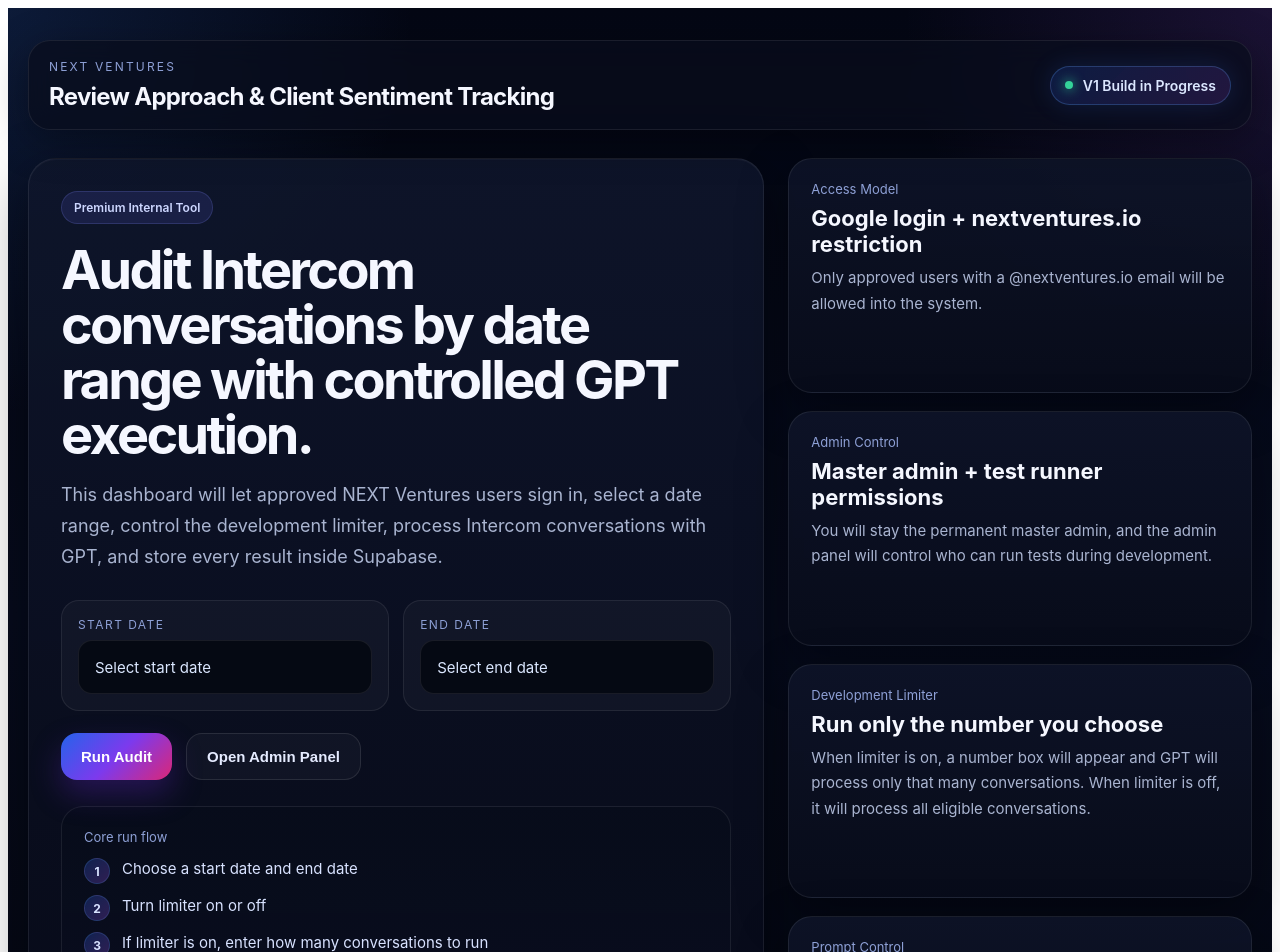
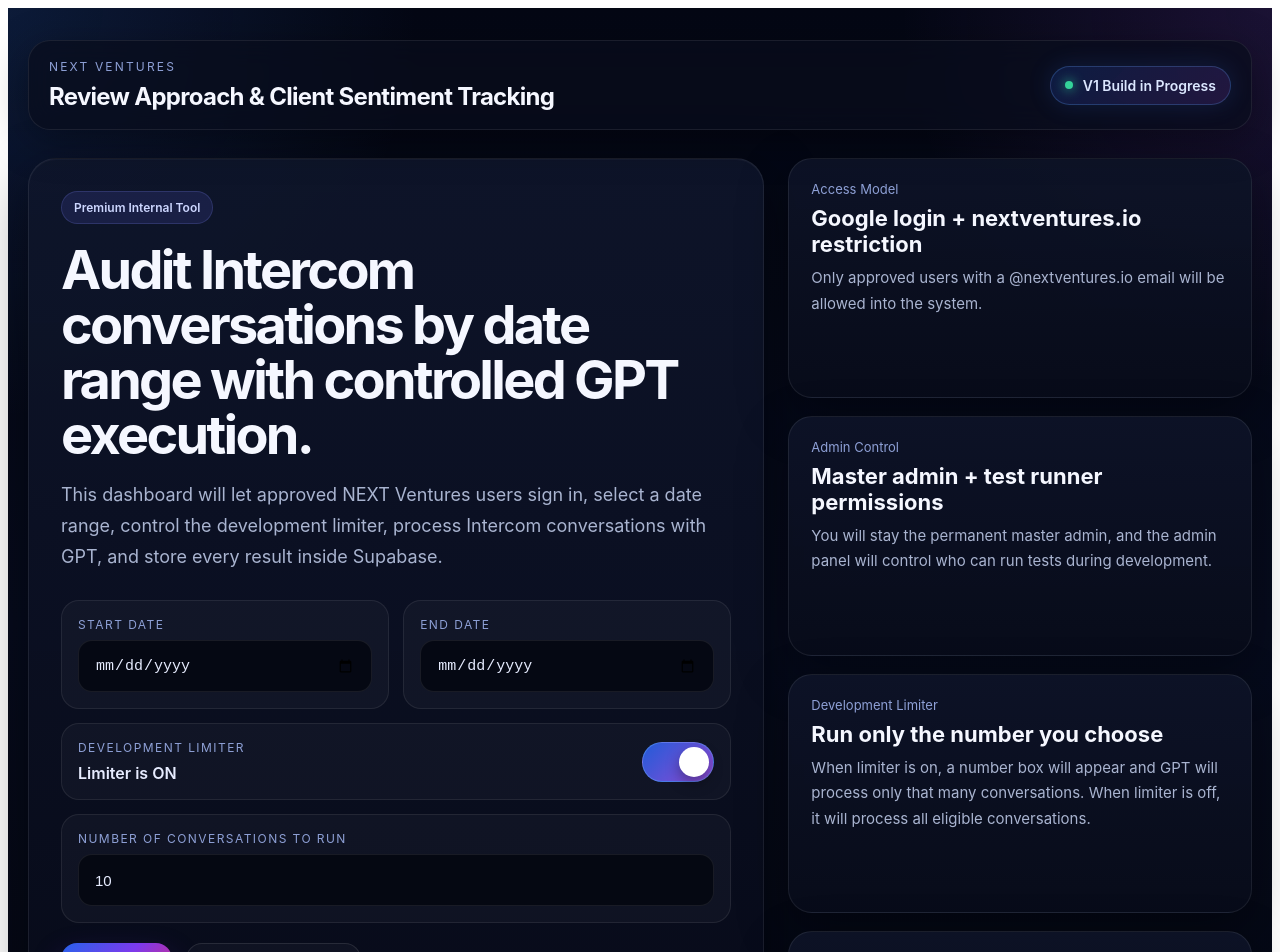
Before and after one commit to faiyaaaaaaz/Approach-Client-Sentiment-Tracking, a Next.js app: page / in a window 1280 px wide. Shown: the top 952 px of the page. Built offline with nearby package versions, Linux system fonts and the light colour scheme.

Commit message:
Refactor HomePage component and remove checklist
Removed the run checklist and updated the summary text display.

```diff
--- a/app/page.js
+++ b/app/page.js
@@ -1,4 +1,13 @@
+"use client";
+
+import { useMemo, useState } from "react";
+
 export default function HomePage() {
+  const [startDate, setStartDate] = useState("");
+  const [endDate, setEndDate] = useState("");
+  const [limiterEnabled, setLimiterEnabled] = useState(true);
+  const [limitCount, setLimitCount] = useState("10");
+
   const statCards = [
     {
       label: "Authentication",
@@ -20,15 +29,6 @@
       value: "GPT API",
       subtext: "Editable prompt with structured audit output",
     },
-  ];
-
-  const runChecklist = [
-    "Choose a start date and end date",
-    "Turn limiter on or off",
-    "If limiter is on, enter how many conversations to run",
-    "Fetch Intercom conversations in the selected date range",
-    "Process approved items through GPT",
-    "Save all results and run history into Supabase",
   ];
 
   const controlCards = [
@@ -57,6 +57,39 @@
         "The active prompt will be stored in Supabase so you can update it later without changing code.",
     },
   ];
+
+  const summaryText = useMemo(() => {
+    if (!startDate && !endDate) {
+      return "Choose a start date and end date to prepare a controlled audit run.";
+    }
+
+    if (startDate && !endDate) {
+      return `Start date selected: ${startDate}. Now choose the end date.`;
+    }
+
+    if (!startDate && endDate) {
+      return `End date selected: ${endDate}. Now choose the start date.`;
+    }
+
+    if (limiterEnabled) {
+      return `Ready to run conversations from ${startDate} to ${endDate} with limiter enabled for ${limitCount || "0"} conversation(s).`;
+    }
+
+    return `Ready to run all eligible conversations from ${startDate} to ${endDate} with limiter turned off.`;
+  }, [startDate, endDate, limiterEnabled, limitCount]);
+
+  const inputBaseStyle = {
+    width: "100%",
+    height: "52px",
+    borderRadius: "14px",
+    border: "1px solid rgba(255,255,255,0.08)",
+    background: "rgba(5,8,18,0.92)",
+    color: "#e7ecff",
+    padding: "0 16px",
+    fontSize: "15px",
+    outline: "none",
+    boxSizing: "border-box",
+  };
 
   return (
     <main
@@ -209,7 +242,7 @@
                 display: "grid",
                 gridTemplateColumns: "repeat(2, minmax(0, 1fr))",
                 gap: "14px",
-                marginBottom: "22px",
+                marginBottom: "14px",
               }}
             >
               <div
@@ -220,8 +253,10 @@
                   padding: "16px",
                 }}
               >
-                <div
+                <label
+                  htmlFor="start-date"
                   style={{
+                    display: "block",
                     fontSize: "12px",
                     color: "#8ea0d6",
                     textTransform: "uppercase",
@@ -230,22 +265,14 @@
                   }}
                 >
                   Start Date
-                </div>
-                <div
-                  style={{
-                    height: "52px",
-                    borderRadius: "14px",
-                    border: "1px solid rgba(255,255,255,0.08)",
-                    background: "rgba(5,8,18,0.9)",
-                    display: "flex",
-                    alignItems: "center",
-                    padding: "0 16px",
-                    color: "#dbe7ff",
-                    fontSize: "15px",
-                  }}
-                >
-                  Select start date
-                </div>
+                </label>
+                <input
+                  id="start-date"
+                  type="date"
+                  value={startDate}
+                  onChange={(e) => setStartDate(e.target.value)}
+                  style={inputBaseStyle}
+                />
               </div>
 
               <div
@@ -256,6 +283,48 @@
                   padding: "16px",
                 }}
               >
+                <label
+                  htmlFor="end-date"
+                  style={{
+                    display: "block",
+                    fontSize: "12px",
+                    color: "#8ea0d6",
+                    textTransform: "uppercase",
+                    letterSpacing: "0.12em",
+                    marginBottom: "8px",
+                  }}
+                >
+                  End Date
+                </label>
+                <input
+                  id="end-date"
+                  type="date"
+                  value={endDate}
+                  onChange={(e) => setEndDate(e.target.value)}
+                  style={inputBaseStyle}
+                />
+              </div>
+            </div>
+
+            <div
+              style={{
+                borderRadius: "18px",
+                border: "1px solid rgba(255,255,255,0.08)",
+                background: "rgba(255,255,255,0.03)",
+                padding: "16px",
+                marginBottom: "14px",
+              }}
+            >
+              <div
+                style={{
+                  display: "flex",
+                  justifyContent: "space-between",
+                  alignItems: "center",
+                  gap: "16px",
+                  flexWrap: "wrap",
+                }}
+              >
+                <div>
                   <div
                     style={{
                       fontSize: "12px",
@@ -265,35 +334,100 @@
                       marginBottom: "8px",
                     }}
                   >
-                  End Date
+                    Development Limiter
                   </div>
                   <div
                     style={{
-                    height: "52px",
-                    borderRadius: "14px",
-                    border: "1px solid rgba(255,255,255,0.08)",
-                    background: "rgba(5,8,18,0.9)",
-                    display: "flex",
-                    alignItems: "center",
-                    padding: "0 16px",
-                    color: "#dbe7ff",
-                    fontSize: "15px",
+                      color: "#e7ecff",
+                      fontSize: "16px",
+                      fontWeight: 600,
                     }}
                   >
-                  Select end date
+                    {limiterEnabled ? "Limiter is ON" : "Limiter is OFF"}
                   </div>
                 </div>
+
+                <button
+                  type="button"
+                  onClick={() => setLimiterEnabled((prev) => !prev)}
+                  style={{
+                    position: "relative",
+                    width: "72px",
+                    height: "40px",
+                    borderRadius: "999px",
+                    border: limiterEnabled
+                      ? "1px solid rgba(96,165,250,0.45)"
+                      : "1px solid rgba(255,255,255,0.12)",
+                    background: limiterEnabled
+                      ? "linear-gradient(135deg, rgba(37,99,235,0.9), rgba(168,85,247,0.85))"
+                      : "rgba(255,255,255,0.08)",
+                    cursor: "pointer",
+                    transition: "all 0.2s ease",
+                  }}
+                >
+                  <span
+                    style={{
+                      position: "absolute",
+                      top: "4px",
+                      left: limiterEnabled ? "36px" : "4px",
+                      width: "30px",
+                      height: "30px",
+                      borderRadius: "999px",
+                      background: "#ffffff",
+                      boxShadow: "0 6px 14px rgba(0,0,0,0.35)",
+                      transition: "left 0.2s ease",
+                    }}
+                  />
+                </button>
               </div>
+            </div>
+
+            {limiterEnabled && (
+              <div
+                style={{
+                  borderRadius: "18px",
+                  border: "1px solid rgba(255,255,255,0.08)",
+                  background: "rgba(255,255,255,0.03)",
+                  padding: "16px",
+                  marginBottom: "20px",
+                }}
+              >
+                <label
+                  htmlFor="limit-count"
+                  style={{
+                    display: "block",
+                    fontSize: "12px",
+                    color: "#8ea0d6",
+                    textTransform: "uppercase",
+                    letterSpacing: "0.12em",
+                    marginBottom: "8px",
+                  }}
+                >
+                  Number of Conversations to Run
+                </label>
+                <input
+                  id="limit-count"
+                  type="number"
+                  min="1"
+                  step="1"
+                  value={limitCount}
+                  onChange={(e) => setLimitCount(e.target.value)}
+                  placeholder="Enter a number"
+                  style={inputBaseStyle}
+                />
+              </div>
+            )}
 
             <div
               style={{
                 display: "flex",
                 gap: "14px",
                 flexWrap: "wrap",
-                marginBottom: "26px",
+                marginBottom: "22px",
               }}
             >
               <button
+                type="button"
                 style={{
                   border: "none",
                   borderRadius: "16px",
@@ -311,6 +445,7 @@
               </button>
 
               <button
+                type="button"
                 style={{
                   borderRadius: "16px",
                   padding: "14px 20px",
@@ -342,43 +477,17 @@
                   marginBottom: "12px",
                 }}
               >
-                Core run flow
+                Current run summary
               </div>
 
-              <div style={{ display: "grid", gap: "10px" }}>
-                {runChecklist.map((item, index) => (
               <div
-                    key={item}
                 style={{
-                      display: "flex",
-                      alignItems: "flex-start",
-                      gap: "12px",
                   color: "#d8e2ff",
                   fontSize: "15px",
-                      lineHeight: 1.6,
+                  lineHeight: 1.7,
                 }}
               >
-                    <div
-                      style={{
-                        minWidth: "24px",
-                        height: "24px",
-                        borderRadius: "999px",
-                        display: "flex",
-                        alignItems: "center",
-                        justifyContent: "center",
-                        background:
-                          "linear-gradient(135deg, rgba(37,99,235,0.25), rgba(168,85,247,0.25))",
-                        border: "1px solid rgba(96,165,250,0.18)",
-                        fontSize: "12px",
-                        fontWeight: 700,
-                        marginTop: "1px",
-                      }}
-                    >
-                      {index + 1}
-                    </div>
-                    <div>{item}</div>
-                  </div>
-                ))}
+                {summaryText}
               </div>
             </div>
           </div>
```
Lines whose indentation alone changed are shown as unchanged.
